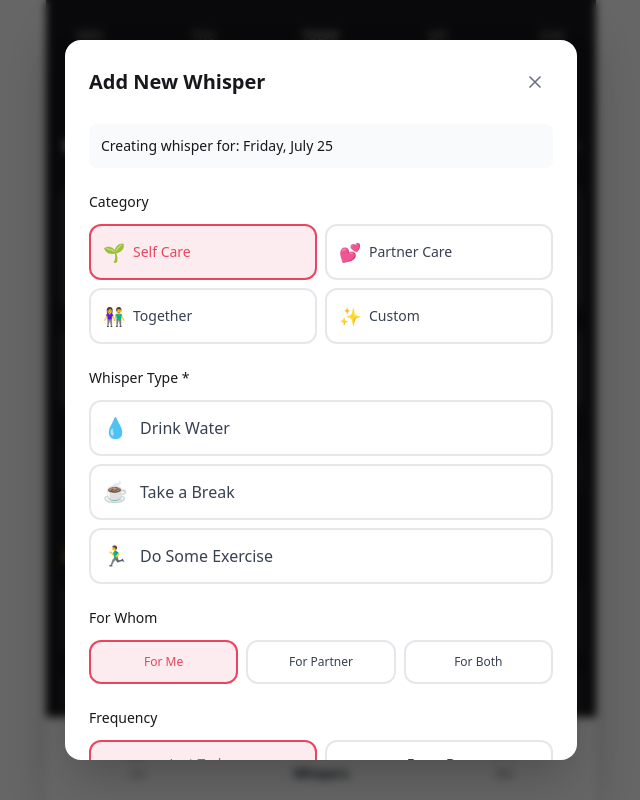
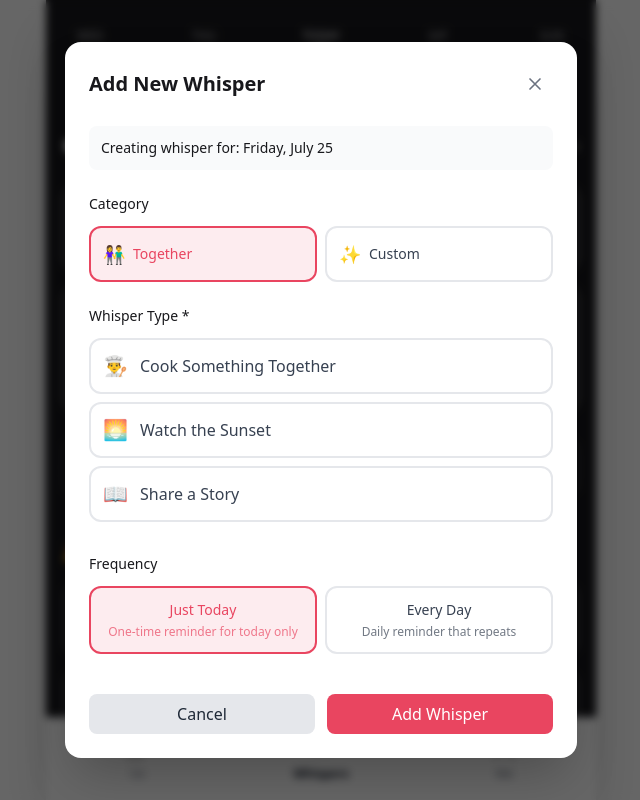
Before and after one commit to gloonch/whisper, a React (Create React App) app in the folder client/: page /whispers in a window 1280 px wide. Both pictures are taken after a click on the button "Add Whisper". Shown: the whole page, without its empty margins (319-959 px from the left). Built offline with nearby package versions, Linux system fonts and the light colour scheme.

Commit message:
0007: WHISPER: simplified categories

```diff
--- a/client/src/components/WhisperCard.jsx
+++ b/client/src/components/WhisperCard.jsx
@@ -1,6 +1,6 @@
 import React, { useState } from "react";
 import { motion } from "framer-motion";
-import { TARGET_OPTIONS, RECURRENCE_OPTIONS, WHISPER_CATEGORIES } from "./WhisperTypes";
+import { RECURRENCE_OPTIONS, WHISPER_CATEGORIES } from "./WhisperTypes";
 
 function WhisperCard({
   whisper,
@@ -11,9 +11,7 @@ function WhisperCard({
 }) {
   const [showActions, setShowActions] = useState(false);
 
-  const getTargetInfo = () => {
-    return Object.values(TARGET_OPTIONS).find(target => target.id === whisper.for) || TARGET_OPTIONS.SELF;
-  };
+
 
   const getRecurrenceInfo = () => {
     return Object.values(RECURRENCE_OPTIONS).find(rec => rec.id === whisper.recurrence) || RECURRENCE_OPTIONS.ONCE;
@@ -21,11 +19,7 @@ function WhisperCard({
 
   const getCategoryColor = () => {
     const type = whisper.type;
-    if (type.includes('water') || type.includes('break') || type.includes('exercise')) {
-      return WHISPER_CATEGORIES.self_care.color;
-    } else if (type.includes('partner') || type.includes('kind') || type.includes('love') || type.includes('listen')) {
-      return WHISPER_CATEGORIES.partner_care.color;
-    } else if (type.includes('together') || type.includes('cook') || type.includes('sunset') || type.includes('story')) {
+    if (type.includes('together') || type.includes('cook') || type.includes('sunset') || type.includes('story') || type.includes('game') || type.includes('walk') || type.includes('movie')) {
       return WHISPER_CATEGORIES.shared.color;
     } else {
       return WHISPER_CATEGORIES.custom.color;
@@ -89,9 +83,10 @@ function WhisperCard({
                 {getRecurrenceInfo().label}
               </span>
               <span className="text-white/60">•</span>
-              <span className="text-white/60">
-                {getTargetInfo().label}
+              <span className="text-white/60 text-xs">
+                Together 👫
               </span>
+
             </div>
           </div>
         </div>
--- a/client/src/components/WhisperModal.jsx
+++ b/client/src/components/WhisperModal.jsx
@@ -3,43 +3,30 @@ import { motion, AnimatePresence } from "framer-motion";
 import {
   WHISPER_TYPES,
   WHISPER_CATEGORIES,
-  TARGET_OPTIONS,
   RECURRENCE_OPTIONS,
   getWhispersByCategory,
   createWhisperData
 } from "./WhisperTypes";
 
 function WhisperModal({ isOpen, onClose, onSave, selectedDate }) {
-  const [selectedCategory, setSelectedCategory] = useState("self_care");
+  const [selectedCategory, setSelectedCategory] = useState("shared");
   const [selectedType, setSelectedType] = useState(null);
   const [customText, setCustomText] = useState("");
-  const [customEmoji, setCustomEmoji] = useState("✨");
-  const [target, setTarget] = useState("self");
   const [recurrence, setRecurrence] = useState("once");
   const [errors, setErrors] = useState({});
 
   // Reset form when modal opens
   useEffect(() => {
     if (isOpen) {
-      setSelectedCategory("self_care");
+      setSelectedCategory("shared");
       setSelectedType(null);
       setCustomText("");
-      setCustomEmoji("✨");
-      setTarget("self");
       setRecurrence("once");
       setErrors({});
     }
   }, [isOpen]);
 
-  // Auto-set target based on selected type
-  useEffect(() => {
-    if (selectedType) {
-      const typeData = WHISPER_TYPES[selectedType];
-      if (typeData && typeData.defaultFor !== "both") {
-        setTarget(typeData.defaultFor);
-      }
-    }
-  }, [selectedType]);
+
 
   const validateForm = () => {
     const newErrors = {};
@@ -64,8 +51,6 @@ function WhisperModal({ isOpen, onClose, onSave, selectedDate }) {
     const whisperData = createWhisperData({
       type: WHISPER_TYPES[selectedType].id,
       customText: selectedType === "CUSTOM" ? customText : "",
-      customEmoji: selectedType === "CUSTOM" ? customEmoji : "",
-      target,
       recurrence,
       date: selectedDate.toISOString().split('T')[0]
     });
@@ -204,45 +189,8 @@ function WhisperModal({ isOpen, onClose, onSave, selectedDate }) {
                   placeholder="e.g., Remember to smile today"
                 />
                 {errors.customText && <p className="text-red-500 text-xs mt-1">{errors.customText}</p>}
-
-                <div className="mt-2">
-                  <label className="block text-sm font-medium text-bg-deep mb-1">
-                    Emoji
-                  </label>
-                  <input
-                    type="text"
-                    value={customEmoji}
-                    onChange={(e) => setCustomEmoji(e.target.value)}
-                    className="w-20 px-3 py-2 border border-gray-300 rounded-lg focus:outline-none focus:ring-2 focus:ring-ruby-accent text-center"
-                    placeholder="✨"
-                    maxLength={2}
-                  />
-                </div>
               </div>
             )}
-
-            {/* Target Selection */}
-            <div>
-              <label className="block text-sm font-medium text-bg-deep mb-3">
-                For Whom
-              </label>
-              <div className="grid grid-cols-3 gap-2">
-                {Object.entries(TARGET_OPTIONS).map(([key, option]) => (
-                  <button
-                    key={key}
-                    type="button"
-                    onClick={() => setTarget(option.id)}
-                    className={`p-3 rounded-xl border-2 text-xs font-medium transition-all ${
-                      target === option.id
-                        ? 'border-ruby-accent bg-ruby-accent/10 text-ruby-accent'
-                        : 'border-gray-200 hover:border-gray-300 text-gray-700'
-                    }`}
-                  >
-                    {option.label}
-                  </button>
-                ))}
-              </div>
-            </div>
 
             {/* Recurrence Selection */}
             <div>
--- a/client/src/components/WhisperTypes.js
+++ b/client/src/components/WhisperTypes.js
@@ -1,89 +1,47 @@
 // Predefined Whisper Types
 export const WHISPER_TYPES = {
-  // Self Care
-  DRINK_WATER: {
-    id: "drink_water",
-    label: "Drink Water",
-    emoji: "💧",
-    category: "self_care",
-    canBecomeEvent: false,
-    defaultFor: "self"
-  },
-  TAKE_BREAK: {
-    id: "take_break",
-    label: "Take a Break",
-    emoji: "☕",
-    category: "self_care",
-    canBecomeEvent: false,
-    defaultFor: "self"
-  },
-  EXERCISE: {
-    id: "exercise",
-    label: "Do Some Exercise",
-    emoji: "🏃‍♂️",
-    category: "self_care",
-    canBecomeEvent: true,
-    defaultFor: "self"
-  },
-
-  // Partner Care
-  HUG_PARTNER: {
-    id: "hug_partner",
-    label: "Hug Your Partner",
-    emoji: "🤗",
-    category: "partner_care",
-    canBecomeEvent: true,
-    defaultFor: "partner"
-  },
-  BE_KIND: {
-    id: "be_kind",
-    label: "Be Extra Kind Today",
-    emoji: "💌",
-    category: "partner_care",
-    canBecomeEvent: true,
-    defaultFor: "partner"
-  },
-  SAY_I_LOVE_YOU: {
-    id: "say_i_love_you",
-    label: "Say 'I Love You'",
-    emoji: "💕",
-    category: "partner_care",
-    canBecomeEvent: false,
-    defaultFor: "partner"
-  },
-  LISTEN_ACTIVELY: {
-    id: "listen_actively",
-    label: "Listen Actively",
-    emoji: "👂",
-    category: "partner_care",
-    canBecomeEvent: true,
-    defaultFor: "partner"
-  },
-
   // Shared Activities
   COOK_TOGETHER: {
     id: "cook_together",
     label: "Cook Something Together",
     emoji: "👨‍🍳",
     category: "shared",
-    canBecomeEvent: true,
-    defaultFor: "both"
+    canBecomeEvent: true
   },
   WATCH_SUNSET: {
     id: "watch_sunset",
     label: "Watch the Sunset",
     emoji: "🌅",
     category: "shared",
-    canBecomeEvent: true,
-    defaultFor: "both"
+    canBecomeEvent: true
   },
   SHARE_STORY: {
     id: "share_story",
     label: "Share a Story",
     emoji: "📖",
     category: "shared",
-    canBecomeEvent: true,
-    defaultFor: "both"
+    canBecomeEvent: true
+  },
+  PLAY_GAME: {
+    id: "play_game",
+    label: "Play a Game Together",
+    emoji: "🎲",
+    category: "shared",
+    canBecomeEvent: true
+  },
+  TAKE_WALK: {
+    id: "take_walk",
+    label: "Take a Walk Together",
+    emoji: "🚶‍♂️🚶‍♀️",
+    category: "shared",
+    canBecomeEvent: true
+  },
+  WATCH_MOVIE: {
+    id: "watch_movie",
+    label: "Watch a Movie",
+    emoji: "🎬",
+    category: "shared",
+    canBecomeEvent: true
   },
 
   // Custom
@@ -92,23 +50,12 @@ export const WHISPER_TYPES = {
     label: "Custom Whisper",
     emoji: "✨",
     category: "custom",
-    canBecomeEvent: true,
-    defaultFor: "self"
+    canBecomeEvent: true
   }
 };
 
 // Categories for grouping
 export const WHISPER_CATEGORIES = {
-  self_care: {
-    label: "Self Care",
-    color: "#7CE38B",
-    icon: "🌱"
-  },
-  partner_care: {
-    label: "Partner Care",
-    color: "#FF66A8",
-    icon: "💕"
-  },
   shared: {
     label: "Together",
     color: "#4DA8FF",
@@ -135,24 +82,7 @@ export const RECURRENCE_OPTIONS = {
   }
 };
 
-// Target options
-export const TARGET_OPTIONS = {
-  SELF: {
-    id: "self",
-    label: "For Me",
-    description: "Reminder for yourself"
-  },
-  PARTNER: {
-    id: "partner",
-    label: "For Partner",
-    description: "Reminder for your partner"
-  },
-  BOTH: {
-    id: "both",
-    label: "For Both",
-    description: "Reminder for both of you"
-  }
-};
+
 
 // Helper functions
 export const getWhispersByCategory = (category) => {
@@ -166,8 +96,6 @@ export const getWhisperById = (id) => {
 export const createWhisperData = ({
   type,
   customText = "",
-  customEmoji = "✨",
-  target = "self",
   recurrence = "once",
   date = new Date().toISOString().split('T')[0]
 }) => {
@@ -178,8 +106,7 @@ export const createWhisperData = ({
     date,
     text: type === "custom" ? customText : whisperType.label,
     type: whisperType.id,
-    emoji: type === "custom" ? customEmoji : whisperType.emoji,
-    for: target,
+    emoji: whisperType.emoji, // همیشه emoji از whisperType استفاده می‌شود
     recurrence,
     canBecomeEvent: whisperType.canBecomeEvent,
     isDone: false,
--- a/client/src/pages/Whispers.jsx
+++ b/client/src/pages/Whispers.jsx
@@ -45,15 +45,13 @@ function Whispers() {
   const [whispers, setWhispers] = useState([
     // Sample whispers for testing
     createWhisperData({
-      type: "drink_water",
-      target: "self",
-      recurrence: "everyday",
+      type: "cook_together",
+      recurrence: "once",
       date: new Date().toISOString().split('T')[0]
     }),
     createWhisperData({
-      type: "hug_partner",
-      target: "partner",
-      recurrence: "once",
+      type: "watch_sunset",
+      recurrence: "everyday",
       date: new Date().toISOString().split('T')[0]
     })
   ]);
```
